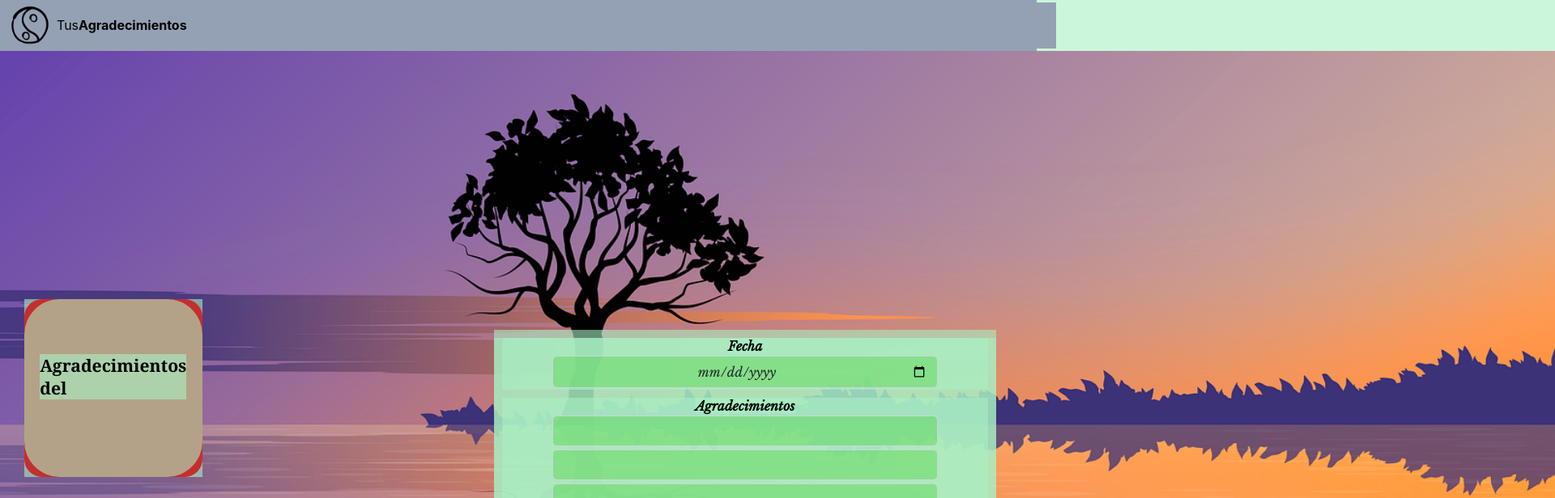
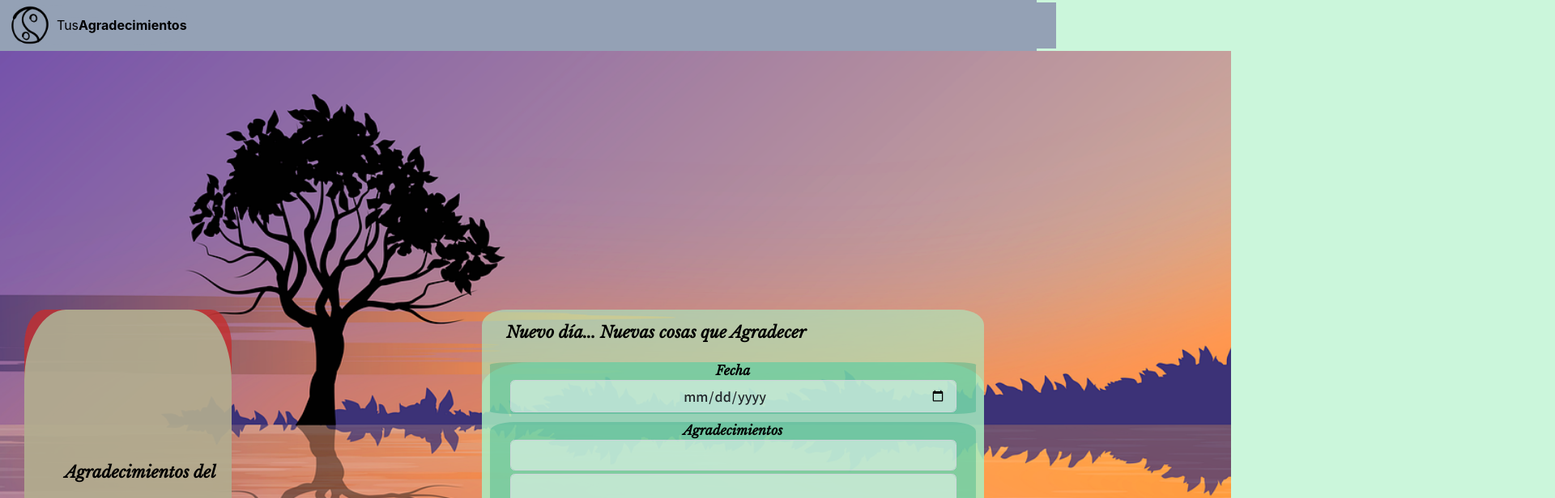
Before and after one commit to feltom1000/Gratitude-Front-React, a React (Create React App) app: page /form in a window 1280 px wide. Shown: the top 616 px of the page at 81% size, 1920 px wide, since content can reach past the window. Built offline with nearby package versions, Linux system fonts and the light colour scheme.

Commit message:
Css de AgradecimientosNew terminado

```diff
--- a/src/components/Agradecimiento.js
+++ b/src/components/Agradecimiento.js
@@ -16,7 +16,7 @@ function Agradecimiento(props) {
             return (
               <li>
                 <em>{agradecimiento}</em>
-                <p></p>
+                <br/>
               </li>
             );
           })}
--- a/src/components/styles/AgradecimientosForm.css
+++ b/src/components/styles/AgradecimientosForm.css
@@ -1,29 +1,36 @@
 @import url("https://fonts.googleapis.com/css2?family=Libre+Baskerville:ital@1&display=swap");
-@import url("https://fonts.googleapis.com/css2?family=Roboto&display=swap");
+@import url("https://fonts.googleapis.com/css2?family=Noto+Sans+JP:wght@500&display=swap");
+
+form {
+  border-radius: 10%;
+}
 
 .form-group {
   width: 600px;
   height: auto;
   margin: 10px;
   text-align: center;
+  border-radius: 5%;
+  background-color: rgba(29, 165, 124, 0.35);
 }
 
 label {
   font-family: "Libre Baskerville", serif;
   font-weight: 700;
+  background-color: initial;
 }
 
 .inputForm {
-  font-family: "Libre Baskerville", serif;
+  font-family: "Noto Sans JP", sans-serif;
   text-align: center;
   margin: 2px;
-  width: 450px;
+  width: 525px;
   padding: 0.375rem 0.75rem;
   font-size: 1rem;
   font-weight: 545;
   line-height: 1.5;
   color: #212529;
-  background-color: rgba(61, 206, 42, 0.35);
+  background-color: rgba(255, 255, 255, 0.5);
   background-clip: padding-box;
   border: 1px solid #ced4da;
   border-radius: 0.35rem;
--- a/src/components/styles/agradecimiento.css
+++ b/src/components/styles/agradecimiento.css
@@ -1,8 +1,11 @@
+@import url("https://fonts.googleapis.com/css2?family=Libre+Baskerville:ital@1&display=swap");
+
 .Marco {
-  /* margin: 12px; */
-  background-color: rgb(197, 46, 46);
+  /* background-color: initial; */
+  background-color: rgba(197, 46, 46, 0.8);
   border-radius: 10%;
-  max-width: 30vw;
+  max-width: 33vw;
+  width: 100%;
   height: auto;
 }
 
@@ -14,20 +17,36 @@
   text-align: center;
   margin: auto;
   line-height: 2em;
-  padding: 10%;
+  padding: 20px;
   border-radius: 20%;
-  text-align: center;
   font-family: Georgia, "Times New Roman", Times, serif;
   font-size: 1.1vw;
-  max-width: 20vw;
-  height: 22vh;
+  max-width: 32vw;
+  height: 50vh;
 }
 
 ul {
+  display: grid;
+  grid-template-columns: 1fr;
+  grid-template-rows: 0.5fr 0.5fr 0.5fr 0.5fr 0.5fr;
   margin-left: -20px;
   list-style-type: none;
+  background-color: initial;
+}
+
+li {
+  margin: 3px;
+  background-color: initial;
+  line-height: 26px;
 }
 
 h2 {
   text-align: left !important;
+  font-size: 20px;
+  margin-bottom: 0px;
+  font-family: "Libre Baskerville", serif;
 }
+
+em {
+  background-color: initial;
+}
--- a/src/pages/AgradecimientosNew.js
+++ b/src/pages/AgradecimientosNew.js
@@ -35,6 +35,7 @@ function AgradecimientosNew() {
         <Agradecimiento fecha={formDate.date} lista={agradecimientosLista.agradecimientos} />
       </div>
       <div className="form-container">
+        <h2>Nuevo día... Nuevas cosas que Agradecer</h2>
         <AgradecimientosForm
           formDataValue={formDate}
           formDateInput={handleDateChange}
--- a/src/pages/styles/AgradecimientosNew.css
+++ b/src/pages/styles/AgradecimientosNew.css
@@ -1,5 +1,7 @@
+@import url("https://fonts.googleapis.com/css2?family=Libre+Baskerville:ital@1&display=swap");
+
 .hero {
-  width: 100%;
+  width: 50%;
   padding: 55vh;
   margin-bottom: 1rem;
   display: flex;
@@ -15,12 +17,22 @@
 .agradecimiento-container {
   float: left;
   z-index: 5;
-  margin-top: -46%;
+  margin-top: -45%;
   margin-left: 30px;
+  background-color: initial;
 }
 
 .form-container {
   float: right;
-  margin-top: -43%;
-  margin-right: 50px;
+  margin-top: -45%;
+  margin-right: 65px;
+  border-radius: 5%;
 }
+
+h2 {
+  font-family: "Libre Baskerville", serif;
+  text-align: center;
+  margin-left: 30px;
+  margin-bottom: 25px;
+  background-color: initial;
+}
```
